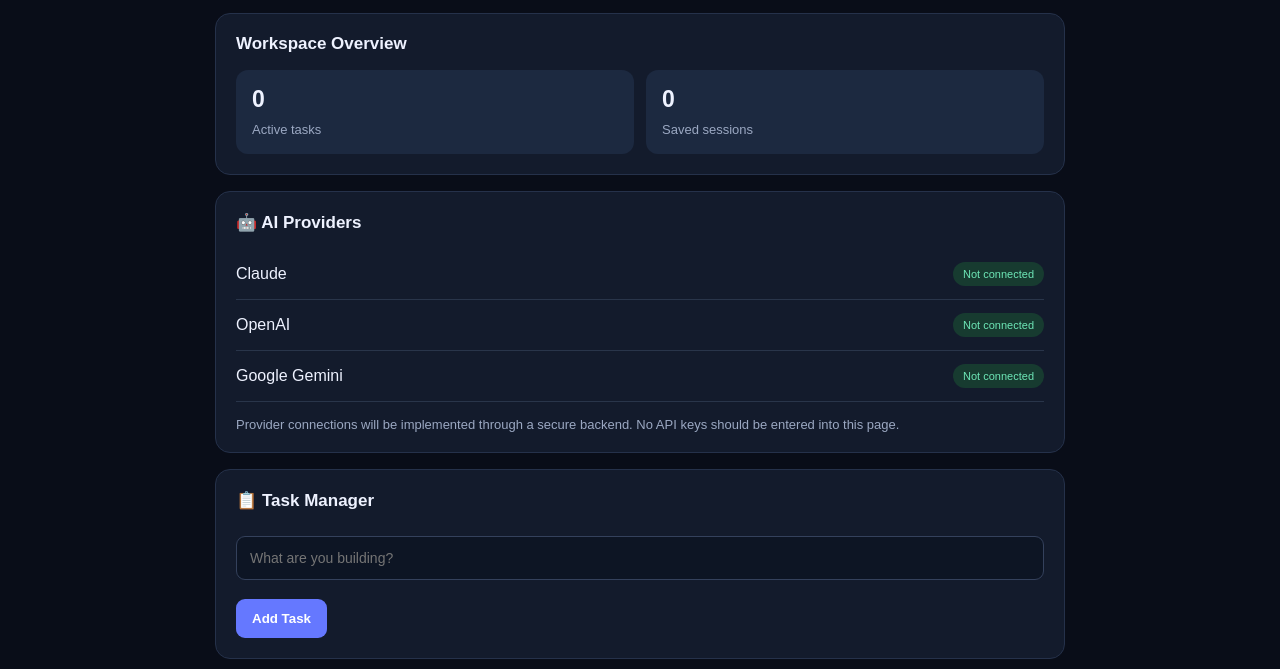
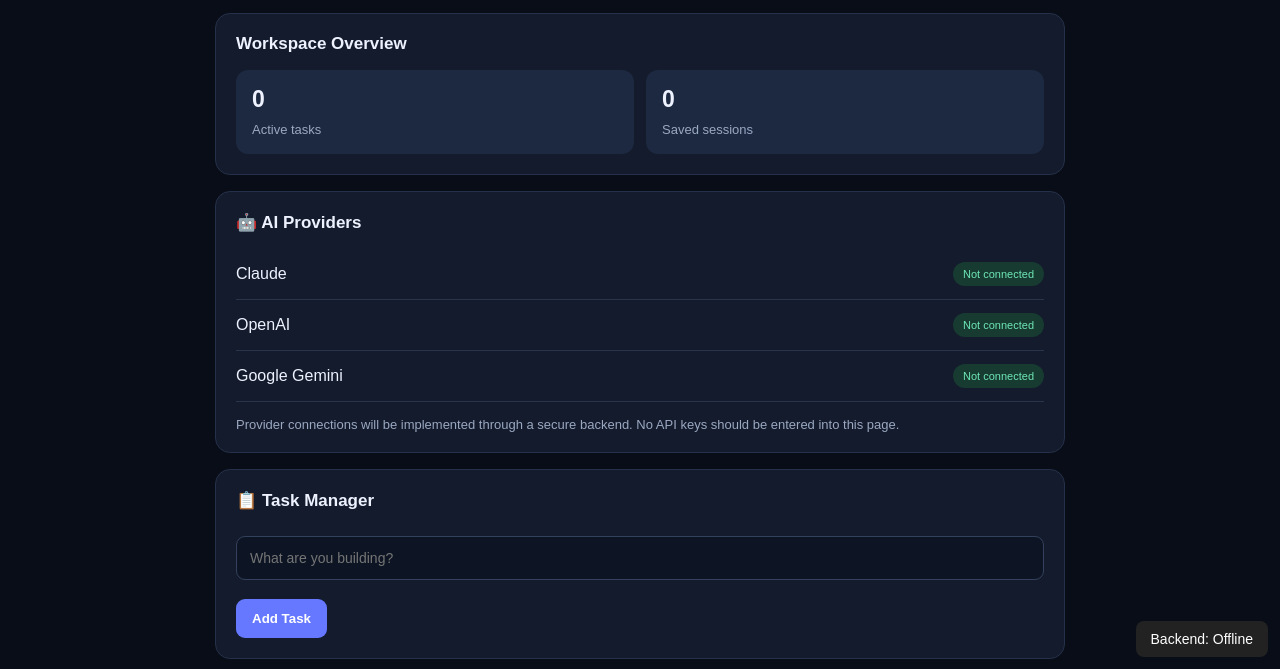
Before and after one commit to Ayodeji145/-projectpilot, a plain HTML site: page index.html in a window 1280 px wide. Shown: the part 131-800 px from the top of the page. Drawn offline with Linux system fonts and the light colour scheme; no server answers.

Commit message:
Update index.html

```diff
--- a/index.html
+++ b/index.html
@@ -230,18 +230,42 @@ renderTasks();
 const PROJECTPILOT_API = "https://projectpilot-api.ayodejimarvelous27.workers.dev";
 
 async function checkProjectPilotBackend() {
+  let statusElement = document.getElementById("backend-status");
+
+  if (!statusElement) {
+    statusElement = document.createElement("div");
+    statusElement.id = "backend-status";
+    statusElement.style.cssText = `
+      position:fixed;
+      bottom:12px;
+      right:12px;
+      padding:10px 15px;
+      border-radius:8px;
+      background:#222;
+      color:white;
+      font:14px Arial,sans-serif;
+      z-index:99999;
+    `;
+    document.body.appendChild(statusElement);
+  }
+
+  statusElement.textContent = "Backend: Checking...";
+
   try {
     const response = await fetch(`${PROJECTPILOT_API}/api/health`);
     const data = await response.json();
 
-    console.log("ProjectPilot Backend:", data);
-    return data.status === "healthy";
+    statusElement.textContent =
+      response.ok && data.status === "healthy"
+        ? "Backend: Online ✓"
+        : "Backend: Connection issue";
   } catch (error) {
-    console.error("Backend connection failed:", error);
-    return false;
+    statusElement.textContent = "Backend: Offline";
   }
 }
 
 checkProjectPilotBackend();
 </script>
+
+
 </html>
```
